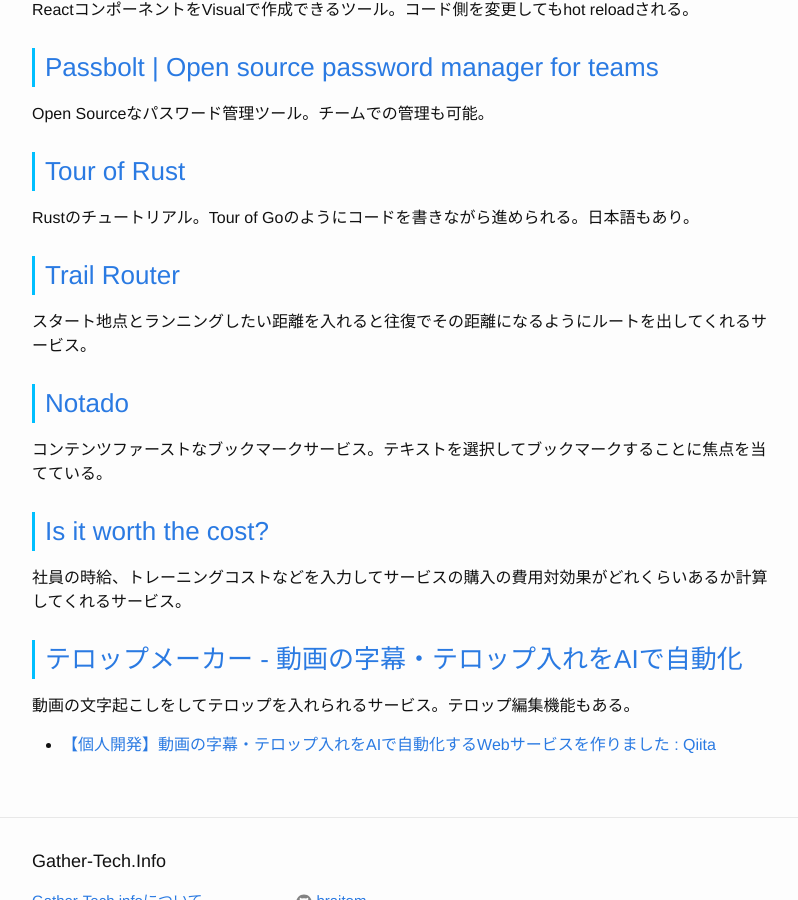
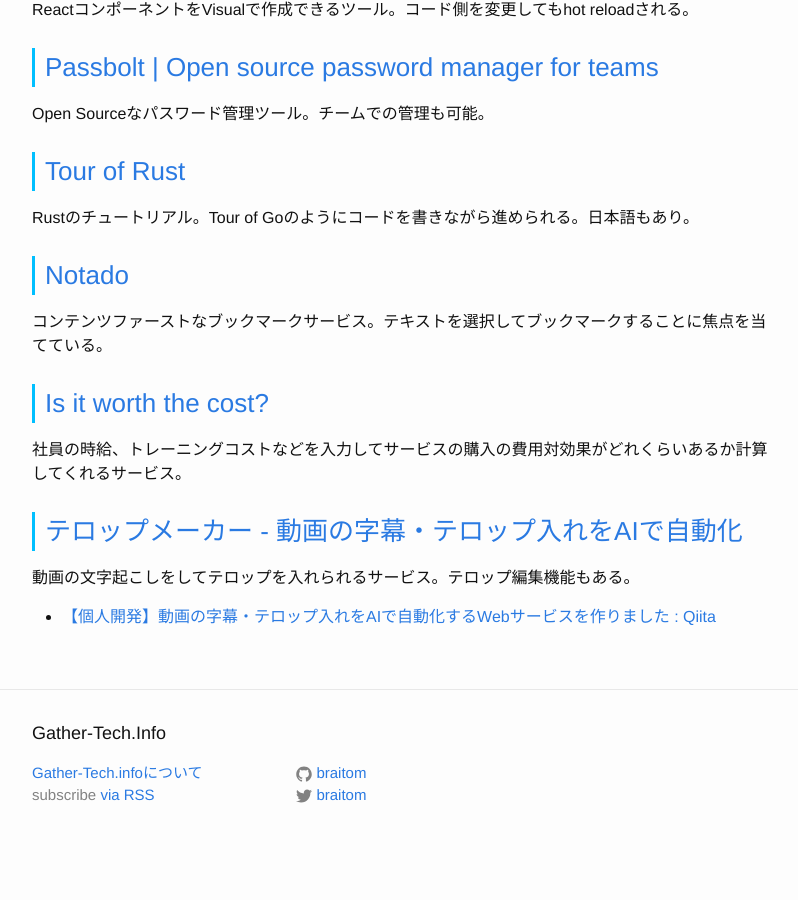
Before and after one commit to Gather-Tech/Gather-Tech.github.io, a Jekyll site: the page built from _posts/2020/2020-07-20-Gather212.md, in a window 1280 px wide and 900 px high, scrolled down 3879 px. Shown: the whole window, without its empty margins (238-1036 px from the left). Built offline with Jekyll 4.4.1, drawn with Linux system fonts in a browser that asks for light colours; comment, search, counter and statistics services are not loaded; after the commit the page ends 4746 px from its top, so only the background shows below that.

Commit message:
Reduced an article

```diff
--- a/_posts/2020/2020-07-20-Gather212.md
+++ b/_posts/2020/2020-07-20-Gather212.md
@@ -103,10 +103,6 @@
 
 Rustのチュートリアル。Tour of Goのようにコードを書きながら進められる。日本語もあり。
 
-### [Trail Router](https://trailrouter.com/)
-
-スタート地点とランニングしたい距離を入れると往復でその距離になるようにルートを出してくれるサービス。
-
 ### [Notado](https://notado.app/)
 
 コンテンツファーストなブックマークサービス。テキストを選択してブックマークすることに焦点を当てている。
```
